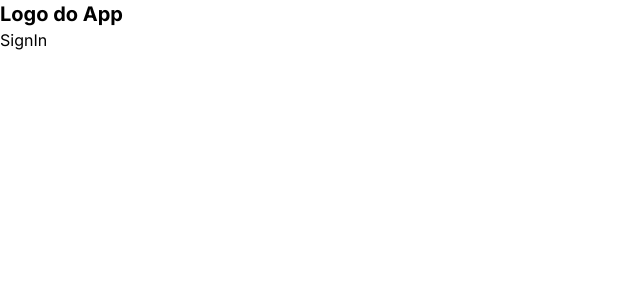
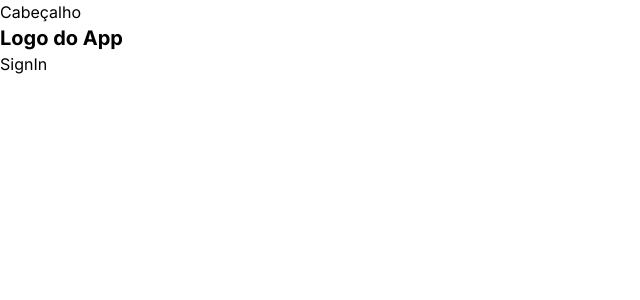
Before and after one commit to EricaReis/devstore, a Next.js app: page /sign-in in a window 1280 px wide. Shown: the top 300 px of the page, without its empty margins (0-640 px from the left). Built offline with nearby package versions, Linux system fonts and the light colour scheme.

Commit message:
Loading and Streaming SSR

```diff
--- /dev/null
+++ b/src/app/catalog/loading.tsx
@@ -0,0 +1,3 @@
+export default function CatalogLoading() {
+  return <p>Carregando Catálogo...</p>
+}
--- a/src/app/catalog/page.tsx
+++ b/src/app/catalog/page.tsx
@@ -1,17 +1,6 @@
 export default async function Catalog() {
-  //componente assíncrono quer dizer que o carregamento de dados pode ser
-  //diretamente dentro do componente
-
-  await new Promise(resolve => setTimeout(resolve, 2000))
-
-  //esse tipo de carregamento de dado só vai ser feito dessa maneira, quando o
-  //componente precisar dessa informação pra ser renderizado assim que entrar
-  //na tela: (ou seja, não iremos usar quando precisar de uma ação do usuário
-  //para renderizar o dado, ex: botão)
-  const response = await fetch('https://api.github.com/users/EricaReis')
-  const user = await response.json()
 
   return (
-    <pre>{JSON.stringify(user, null, 2)}</pre>
+   <h1>Catalog</h1>
   )
 }
--- a/src/app/catalog/product/[...data]/page.tsx
+++ b/src/app/catalog/product/[...data]/page.tsx
@@ -6,8 +6,18 @@ interface ProductProps {
   }
 }
 
-export default function Product({ params }: ProductProps ){
+//Streaming SSR => Ler/escrever dadis de forma parcial + Server-Side Rendering
+//Renderizar um componente pelo lado do servidor de forma PARCIAL
+//Ou seja, a requisição fica aberta, retornando novos dados, até os dados do
+//page.tsx forem carregados.
+//Streaming SSR é a funcionalidade do next de trazer na mesma requisição, os dados
+//que vão aparecer na tela, e depois que os dados são carregados, substituir os dados
+//parciais pelo restante dos dados que vem da API.
+
+export default async function Product({ params }: ProductProps ){
   const [productId, size, color] = params.data;
+
+  await new Promise(resolve => setTimeout(resolve, 2000))
 
   function addToCart() {
     console.log('Adicionou ao carrinho');
--- a/src/app/layout.tsx
+++ b/src/app/layout.tsx
@@ -16,7 +16,10 @@ export default function RootLayout({
 }) {
   return (
     <html lang="en">
-      <body className={inter.className}>{children}</body>
+      <body className={inter.className}>
+        <h1>Cabeçalho</h1>
+        {children}
+      </body>
     </html>
   )
 }
--- /dev/null
+++ b/src/app/loading.tsx
@@ -0,0 +1,3 @@
+export default function RootLoading() {
+  return <p>Carregando...</p>
+}
--- a/src/app/page.tsx
+++ b/src/app/page.tsx
@@ -1,4 +1,16 @@
-export default function Home() {
+export default async function Home() {
+  //componente assíncrono quer dizer que o carregamento de dados pode ser
+  //diretamente dentro do componente
+  await new Promise(resolve => setTimeout(resolve, 2000))
+
+  //esse tipo de carregamento de dado só vai ser feito dessa maneira, quando o
+  //componente precisar dessa informação pra ser renderizado assim que entrar
+  //na tela: (ou seja, não iremos usar quando precisar de uma ação do usuário
+  //para renderizar o dado, ex: botão)
+  const response = await fetch('https://api.github.com/users/EricaReis')
+  const user = await response.json()
+
   return (
-  <h1>hello, world!</h1>  )
+    <pre>{JSON.stringify(user, null, 2)}</pre>
+  )
 }
```
